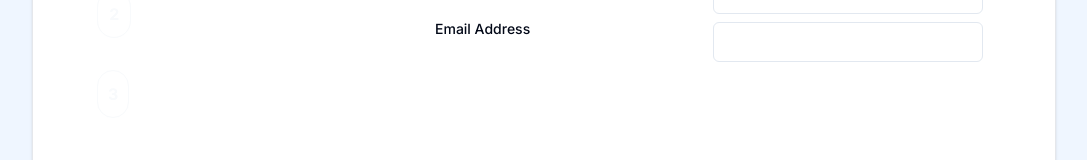
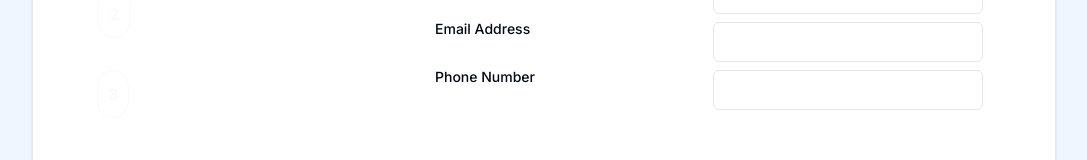
Before and after one commit to Olawumi-Olusegun/onboarding-form, a Next.js app: page /student-form in a window 1280 px wide. Shown: the part 175-335 px from the top of the page, without its empty margins (96-1183 px from the left). Built offline with nearby package versions, Linux system fonts and the light colour scheme.

Commit message:
Updated...

```diff
--- a/components/multi-step-form/stepForms/PersonalInfoForm.tsx
+++ b/components/multi-step-form/stepForms/PersonalInfoForm.tsx
@@ -7,6 +7,7 @@ import { useForm, SubmitHandler } from 'react-hook-form';
 type Inputs = {
   fullName: string;
   email: string;
+  phoneNumber: string;
 }
 
 
@@ -17,7 +18,8 @@ export default function PersonalInfoForm() {
   const { register, reset, watch, handleSubmit, formState: { errors } } = useForm<Inputs>({
     defaultValues: {
       fullName: "",
-      email:""
+      email:"",
+      phoneNumber: ""
     }
   });
 
@@ -50,6 +52,11 @@ export default function PersonalInfoForm() {
         {...register("email") }
         // errors={errors}
         />
+        <Input
+        label='Phone Number'
+        {...register("phoneNumber") }
+        // errors={errors}
+        />
 
 
 
```
